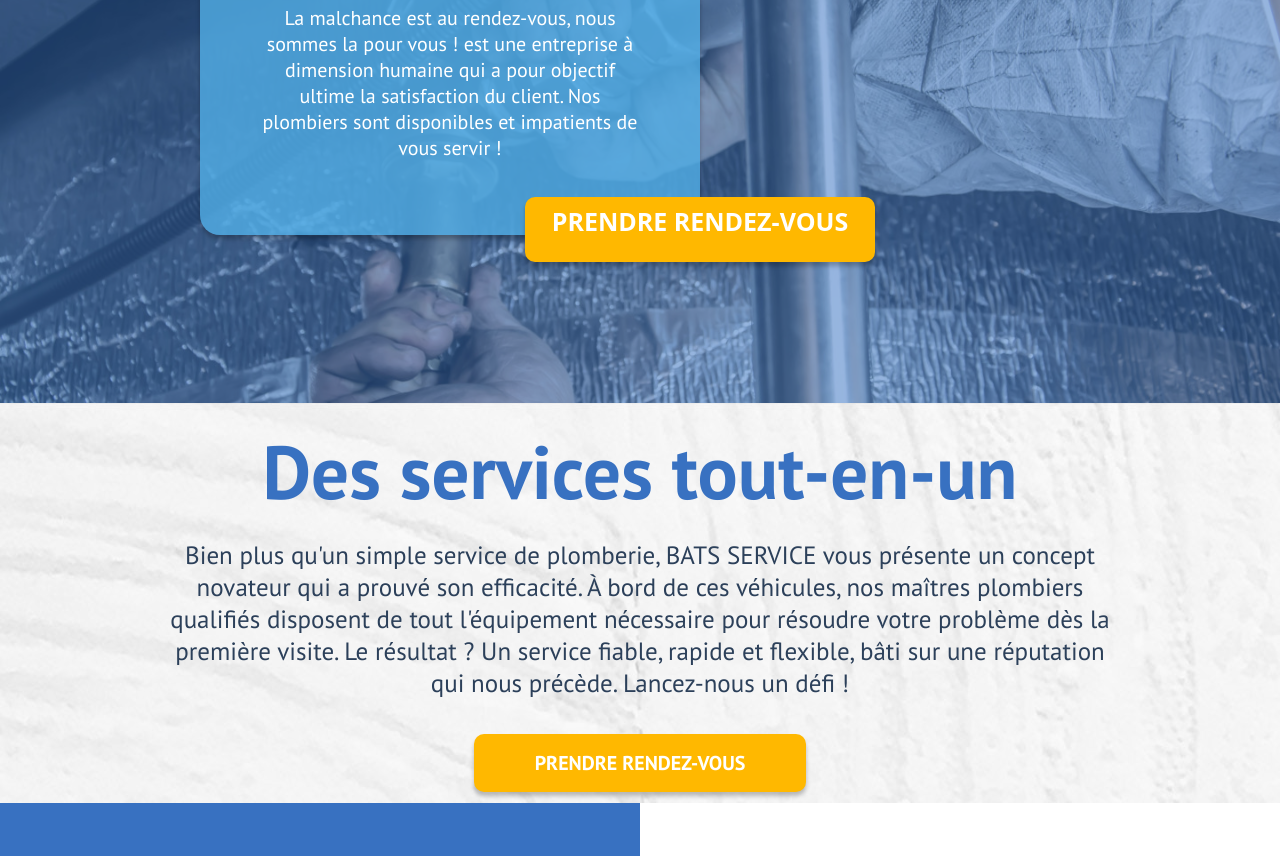
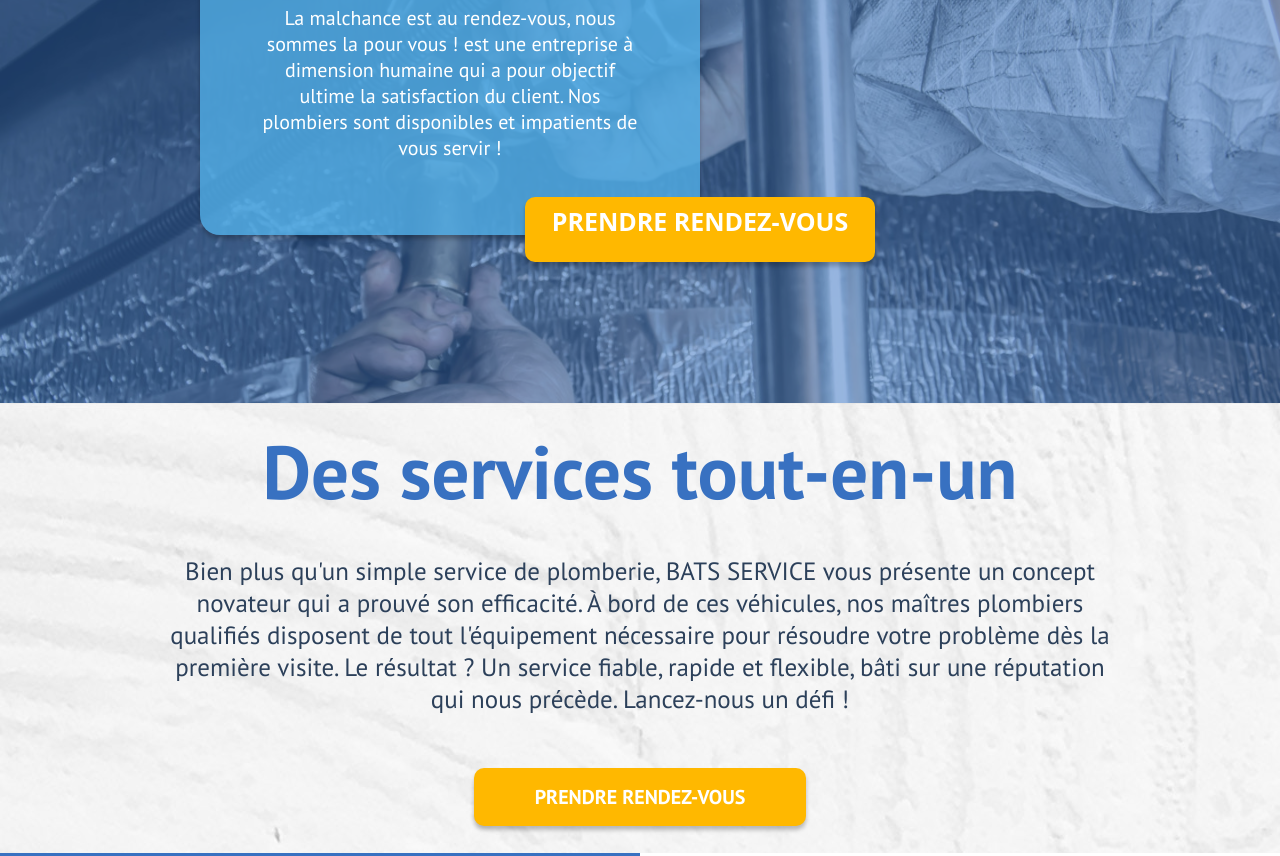
Before and after one commit to Bastien64/BatsPlomberie, a plain HTML site: page index.html in a window 1280 px wide. Shown: the part 437-1293 px from the top of the page. Drawn offline with nearby package versions, Linux system fonts and the light colour scheme.

Commit message:
Add files via upload

```diff
--- a/css/chauffage.css
+++ b/css/chauffage.css
@@ -103,7 +103,7 @@
     .greydiv2 {
         background: rgba(255, 255, 255, 0.651);
         width: 100%;
-        height: 400px;
+        height: 450px;
         display: flex;
         flex-direction: column;
     }
--- a/css/index.css
+++ b/css/index.css
@@ -98,7 +98,7 @@
     .greydiv2 {
         background: rgba(255, 255, 255, 0.651);
         width: 100%;
-        height: 400px;
+        height: 450px;
         display: flex;
         flex-direction: column;
     }
--- a/css/intallationdechaudiere.css
+++ b/css/intallationdechaudiere.css
@@ -102,7 +102,7 @@
         background: rgba(255, 255, 255, 0.651);
 
         width: 100%;
-        height: 500px;
+        height: 450px;
         display: flex;
         flex-direction: column;
     }
--- a/css/plomberie.css
+++ b/css/plomberie.css
@@ -102,7 +102,7 @@
         background: rgba(255, 255, 255, 0.651);
 
         width: 100%;
-        height: 500px;
+        height: 450px;
         display: flex;
         flex-direction: column;
     }
--- a/css/serviceurgence.css
+++ b/css/serviceurgence.css
@@ -99,7 +99,7 @@
         background: rgba(255, 255, 255, 0.651);
         padding-bottom: 50px;
         width: 100%;
-        height: 550px;
+        height: 450px;
         display: flex;
         flex-direction: column;
     }
```
